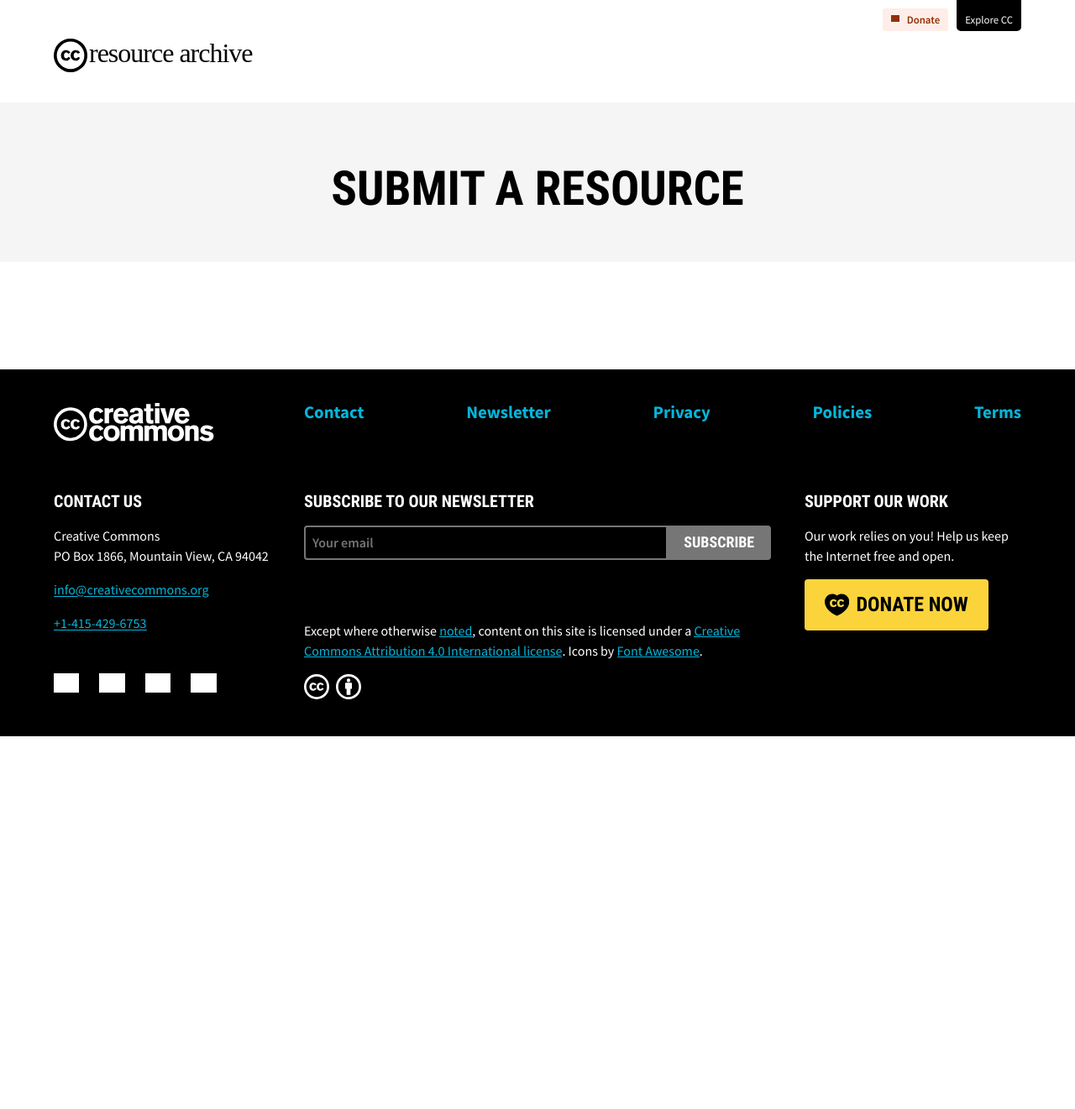
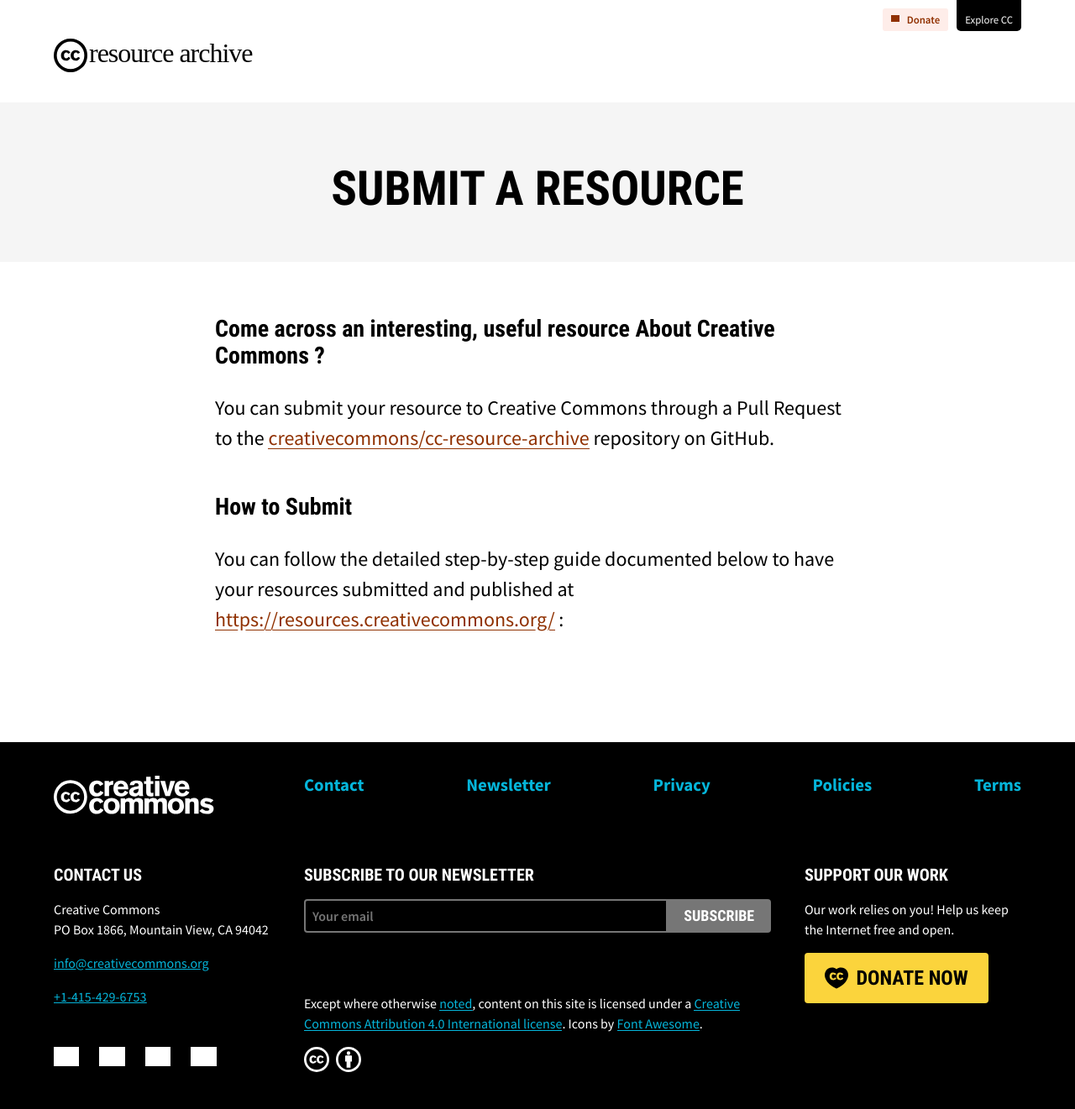
Before and after one commit to creativecommons/cc-resource-archive, a Jekyll site: the page built from docs/_pages/submission.html, in a window 1280 px wide. Shown: the whole page at 84% size. Built offline with Jekyll 4.4.1, drawn with Linux system fonts in a browser that asks for light colours; nearby versions of some CDN libraries; some web fonts are replaced; library files that are not in the unit come from our copies; before the commit the page ends 900 px from its top, so only the background shows below that; grey boxes are pictures that could not be loaded.

Commit message:
added description about the page and added width:60% property

```diff
--- a/docs/_assets/css/style.css
+++ b/docs/_assets/css/style.css
@@ -155,6 +155,14 @@
 }
 
 /* Styles for submission.html */
+.submit-page > main {
+  width: 60%;
+  margin: 0 auto 8em;
+}
+
+.submit-page main > header::before {
+  left: unset;
+}
 
 /* Styles For footer.html */
 footer {
--- a/docs/_pages/submission.html
+++ b/docs/_pages/submission.html
@@ -24,6 +24,15 @@
         <h1>Submit A Resource</h1>
       </header>
 
+      <h3>Come across an interesting, useful resource About Creative Commons ?</h3>
+      <p>
+        You can submit your resource to Creative Commons through a Pull Request to the <a href="https://github.com/creativecommons/cc-resource-archive/">creativecommons/cc-resource-archive</a> repository on GitHub.
+      </p>
+
+      <h3>How to Submit</h3>
+      <p>
+        You can follow the detailed step-by-step guide documented below to have your resources submitted and published at <a href="https://resources.creativecommons.org/">https://resources.creativecommons.org/</a> :
+      </p>
 
     </main>
 
```
